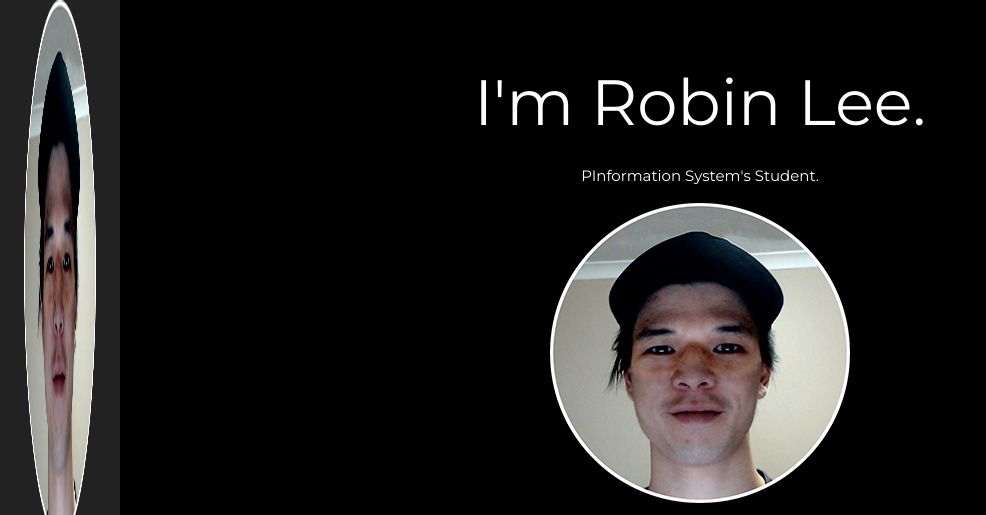
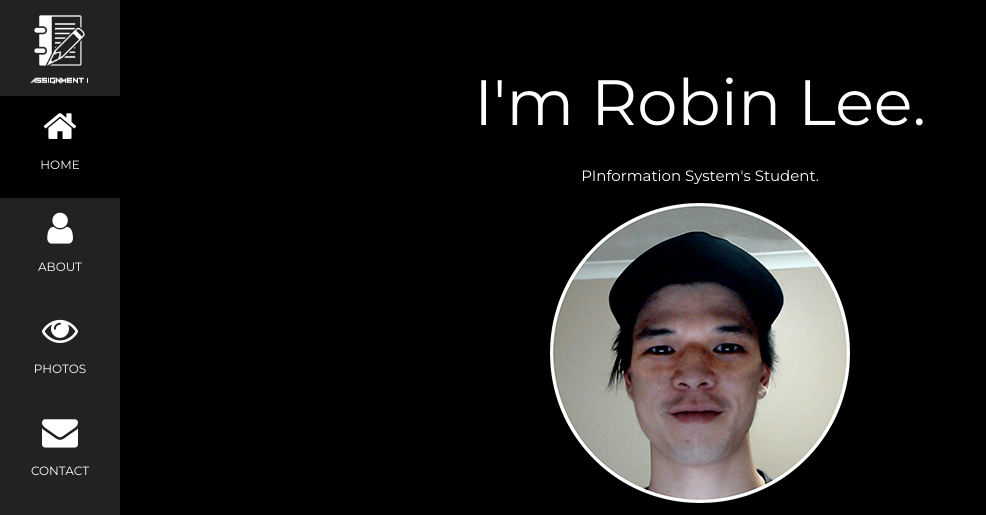
Before and after one commit to ceylonhue/begin, a Jekyll site: the page built from index.md, in a window 1280 px wide. Shown: the top 515 px of the page, without its empty margins (0-986 px from the left). Built offline with Jekyll 4.4.1, drawn with Linux system fonts in a browser that asks for light colours; our own code applies the rules of GitHub Pages for plain Markdown files; grey boxes are pictures that could not be loaded.

Commit message:
Update default.html

```diff
--- a/_layouts/default.html
+++ b/_layouts/default.html
@@ -21,7 +21,7 @@ body, h1,h2,h3,h4,h5,h6 {font-family: "Montserrat", sans-serif}
 <!-- Icon Bar (Sidebar - hidden on small screens) -->
 <nav class="w3-sidebar w3-bar-block w3-small w3-hide-small w3-center">
   <!-- Avatar image in top left corner -->
-  <img src="/begin/robin.png" style="width:60%;height:60%">
+  <img src="/begin/images/logo.png" style="width:80%">
   <a href="#" class="w3-bar-item w3-button w3-padding-large w3-black">
     <i class="fa fa-home w3-xxlarge"></i>
     <p>HOME</p>
```
